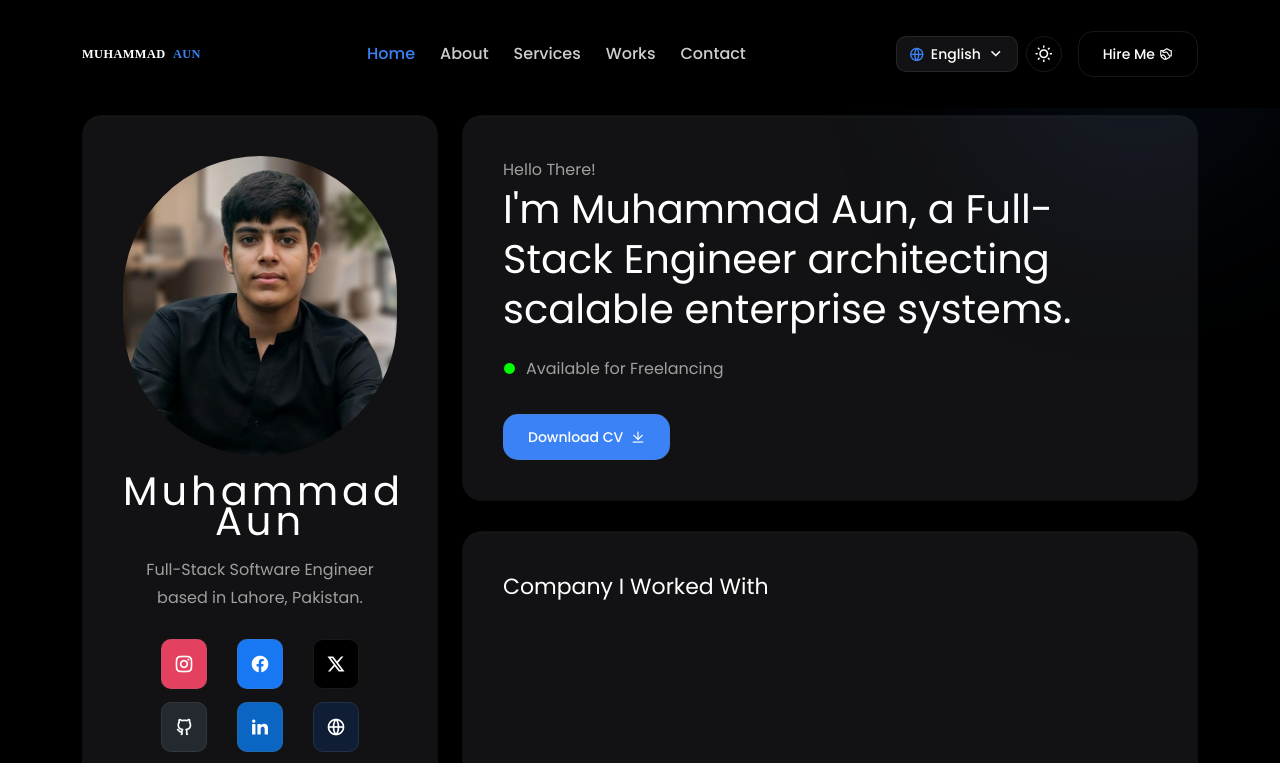
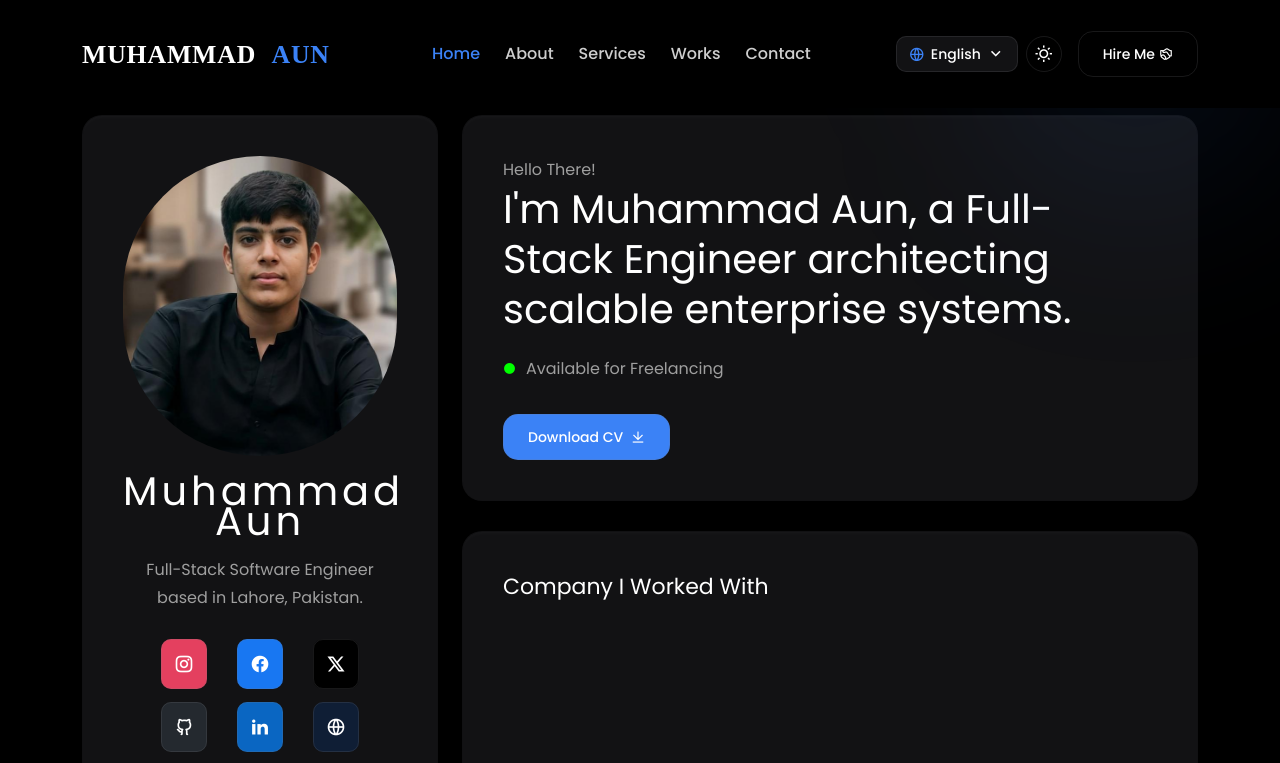
Before and after one commit to aun-afzaal/portfolio, a Next.js app: page / in a window 1280 px wide. Shown: the top 763 px of the page. Built offline with nearby package versions, Linux system fonts and the light colour scheme.

Commit message:
Update Navbar logo dimensions and styles for improved responsiveness and visual consistency across different screen sizes.

```diff
--- a/src/components/Navbar.js
+++ b/src/components/Navbar.js
@@ -64,9 +64,10 @@ export default function Navbar() {
               <Image
                 src={theme === "dark" ? "/logo.svg" : "light-logo.svg"}
                 alt="Logo"
-                width={300}
-                height={100}
-                className="h-auto w-[120px]"
+                width={400}
+                height={150}
+
+                className="h-auto w-[250px]"
                 priority
               />
             </Link>
@@ -80,7 +81,7 @@ export default function Navbar() {
                     alt="Logo"
                     width={300}
                     height={100}
-                    className="h-auto w-[75px]"
+                    className="h-auto w-[200px]"
                   />
                 </Link>
                 <div className="flex items-center gap-3">
```
